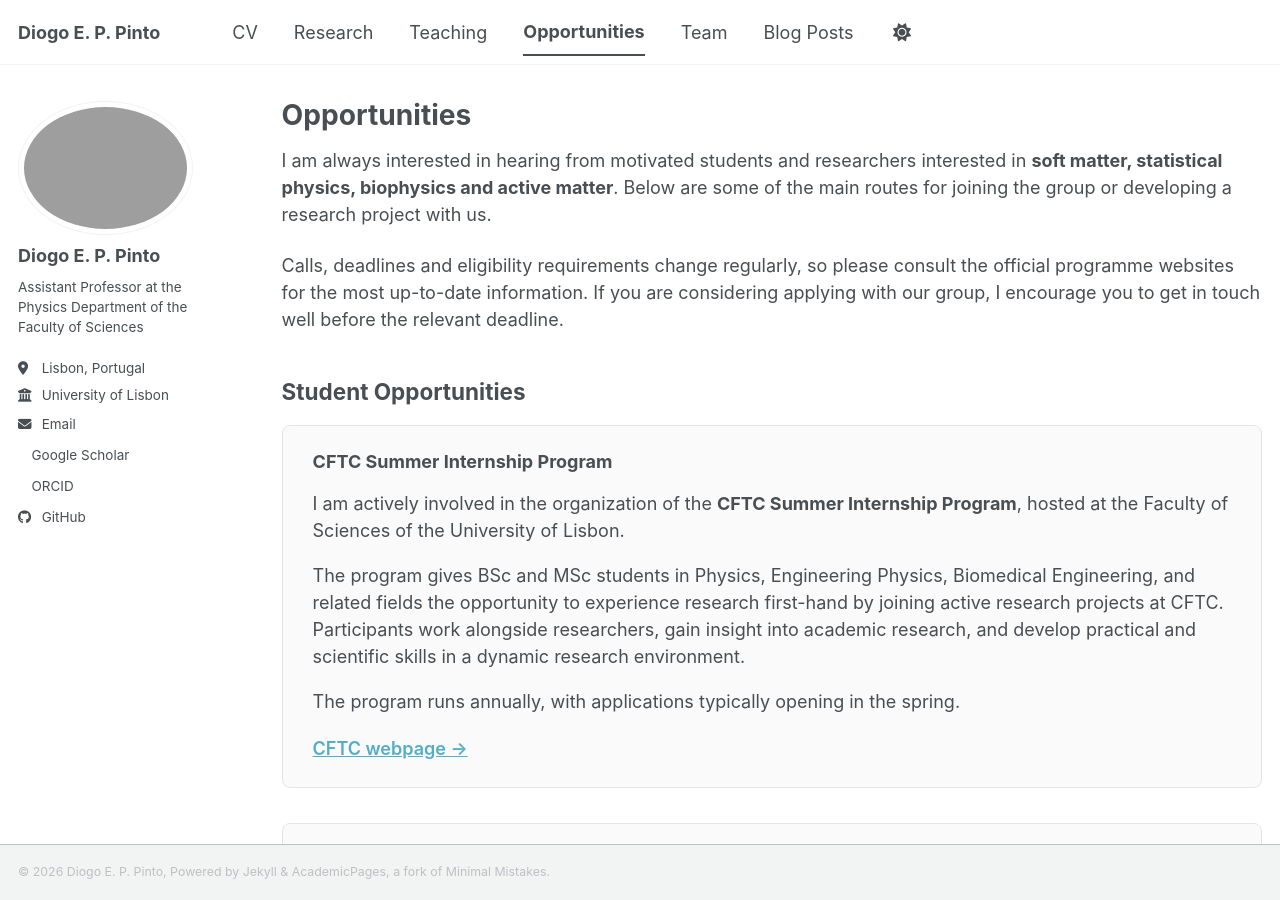
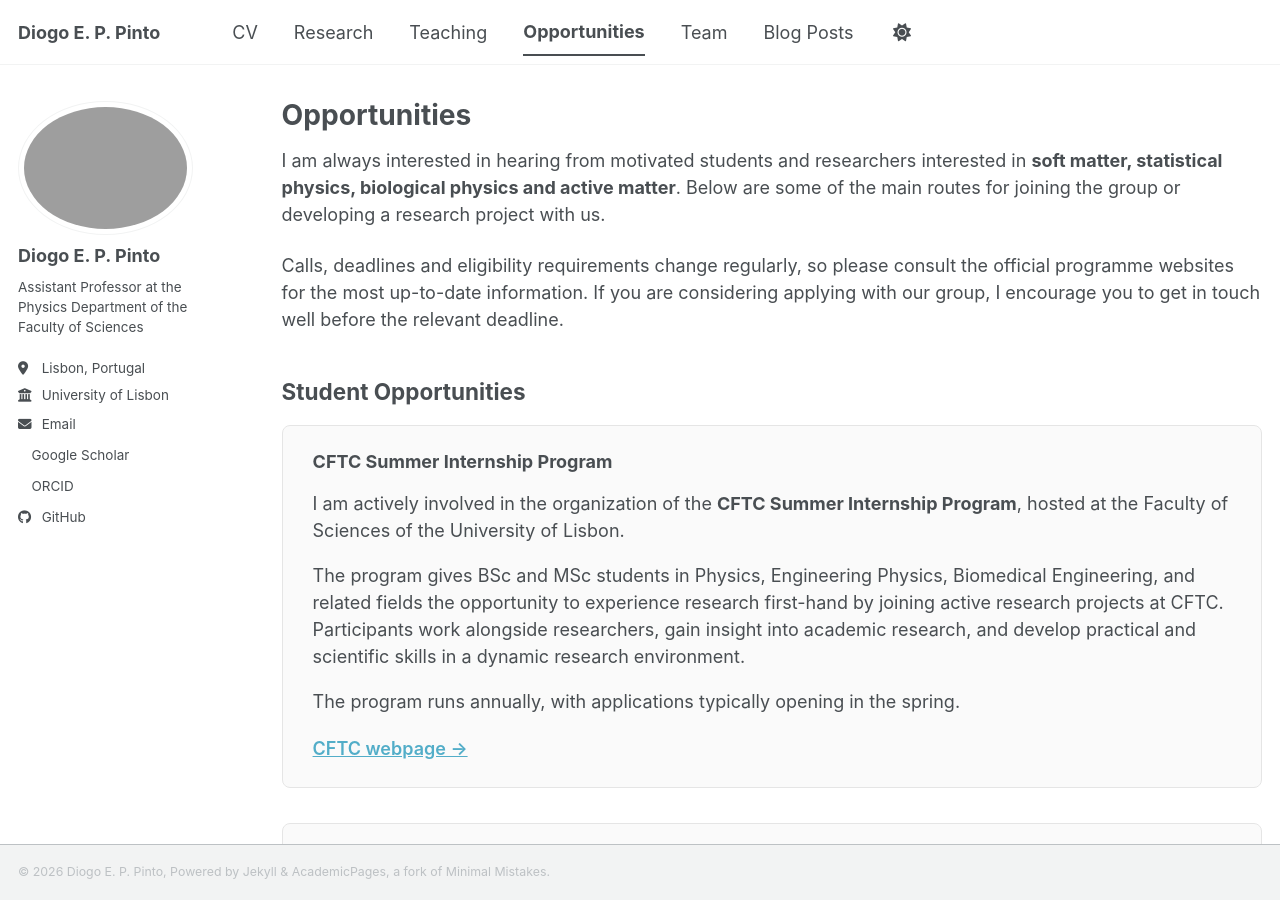
Before and after one commit to deppinto/deppinto.github.io, a Jekyll site: the page built from _pages/Opportunities.html, in a window 1280 px wide and 900 px high. Built offline with Jekyll 4.4.1, drawn with Linux system fonts in a browser that asks for light colours; a style sheet for code colours, icons or effects is not loaded.

Commit message:
Update Opportunities.html

```diff
--- a/_pages/Opportunities.html
+++ b/_pages/Opportunities.html
@@ -7,7 +7,7 @@ author_profile: true
 
 <p>
   I am always interested in hearing from motivated students and researchers
-  interested in <strong>soft matter, statistical physics, biophysics and
+  interested in <strong>soft matter, statistical physics, biological physics and
   active matter</strong>. Below are some of the main routes for joining the
   group or developing a research project with us.
 </p>
```
